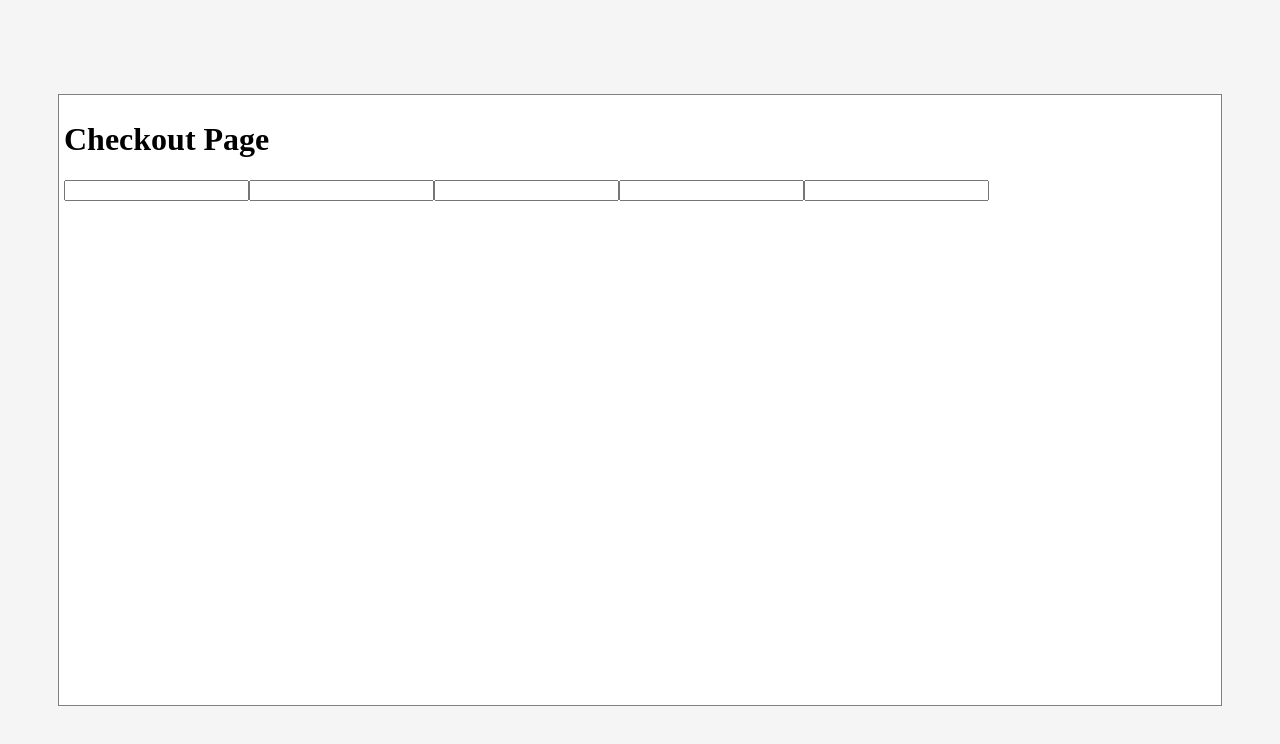
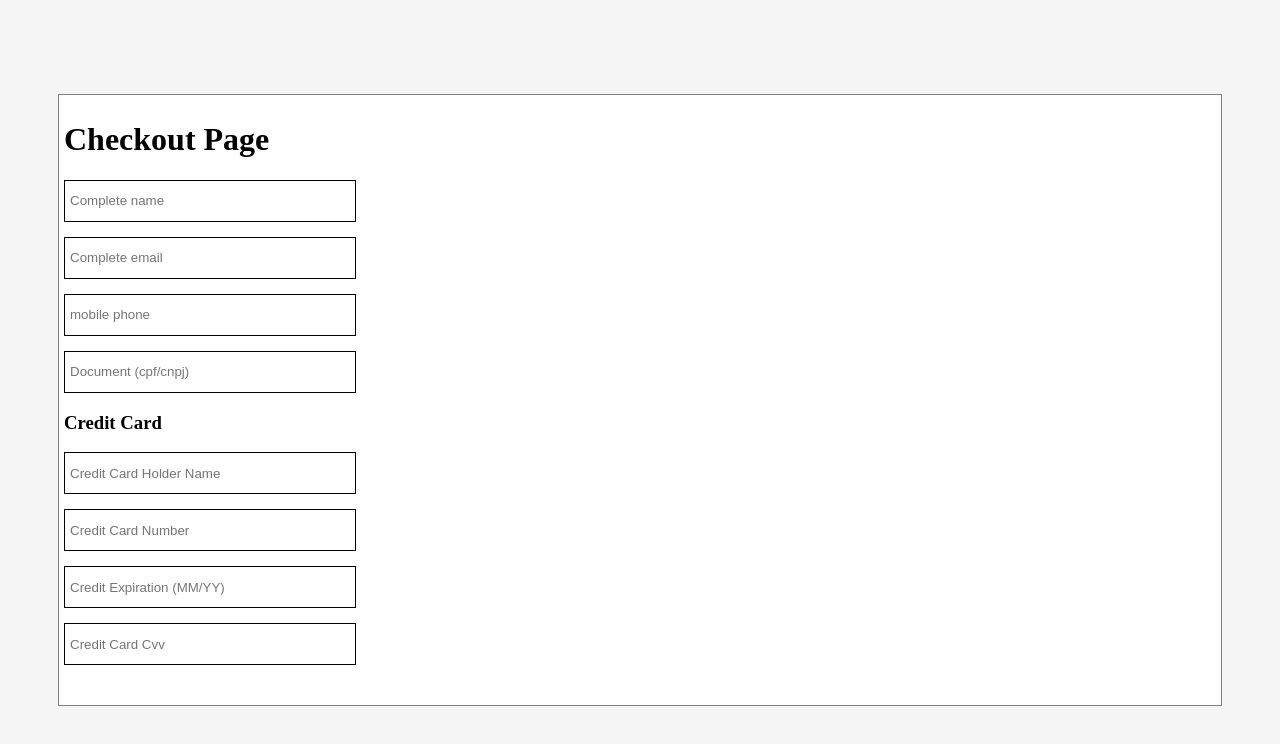
Before and after one commit to Willianwg/horizon, a React (Vite) app in the folder frontend/: page /details/1/checkout in a window 1280 px wide. Shown: the top 744 px of the page. Built offline with nearby package versions, Linux system fonts and the light colour scheme.

Commit message:
Pequena modificacao de estilizacao de checkout

```diff
--- a/frontend/src/pages/Checkout.tsx
+++ b/frontend/src/pages/Checkout.tsx
@@ -1,4 +1,5 @@
 import { styled, globalStyles} from "../stitches.config";
+import { Input } from "../styles/styles";
 
 export function Checkout (){
 
@@ -6,14 +7,19 @@ export function Checkout (){
 
     return (
         <Page>
-          <Container>
+         <Container>
           <h1>Checkout Page</h1>
-          <input />
-          <input />
-          <input />
-          <input />
-          <input />
-          </Container>
+          <Input  placeholder="Complete name"/>
+          <Input type="email" placeholder="Complete email"/>
+          <Input type="tel" placeholder="mobile phone"/>
+          <Input type="number" placeholder="Document (cpf/cnpj)"/>
+          <h3>Credit Card</h3>
+          <Input  placeholder="Credit Card Holder Name"/>
+          <Input type="number" placeholder="Credit Card Number"/>
+          <Input  placeholder="Credit Expiration (MM/YY)"/>
+          <Input type="number" placeholder="Credit Card Cvv"/>
+
+         </Container>
         </Page>
     )
 }
--- a/frontend/src/pages/SignIn.tsx
+++ b/frontend/src/pages/SignIn.tsx
@@ -4,6 +4,7 @@ import { useNavigate } from "react-router-dom";
 import { useApi } from "../services/api";
 import { useContext } from "react";
 import { AuthContext } from "../contexts/AuthContext";
+import { Input } from "../styles/styles";
 
 export function SignIn(){
     const auth = useContext(AuthContext);
@@ -100,15 +101,6 @@ const Picture = styled("img",{
 
 });
 
-const Input = styled("input",{
-    display:"block",
-    width:280,
-    height:30,
-    marginBottom:15,
-    border:"1px black solid",
-    padding:5,
-
-});
 
 const Button = styled("button",{
 
--- /dev/null
+++ b/frontend/src/styles/styles.tsx
@@ -0,0 +1,12 @@
+import { styled, globalStyles } from "../stitches.config";
+
+globalStyles()
+
+export const Input = styled("input",{
+    display:"block",
+    width:280,
+    height:30,
+    marginBottom:15,
+    border:"1px black solid",
+    padding:5,
+});
```
